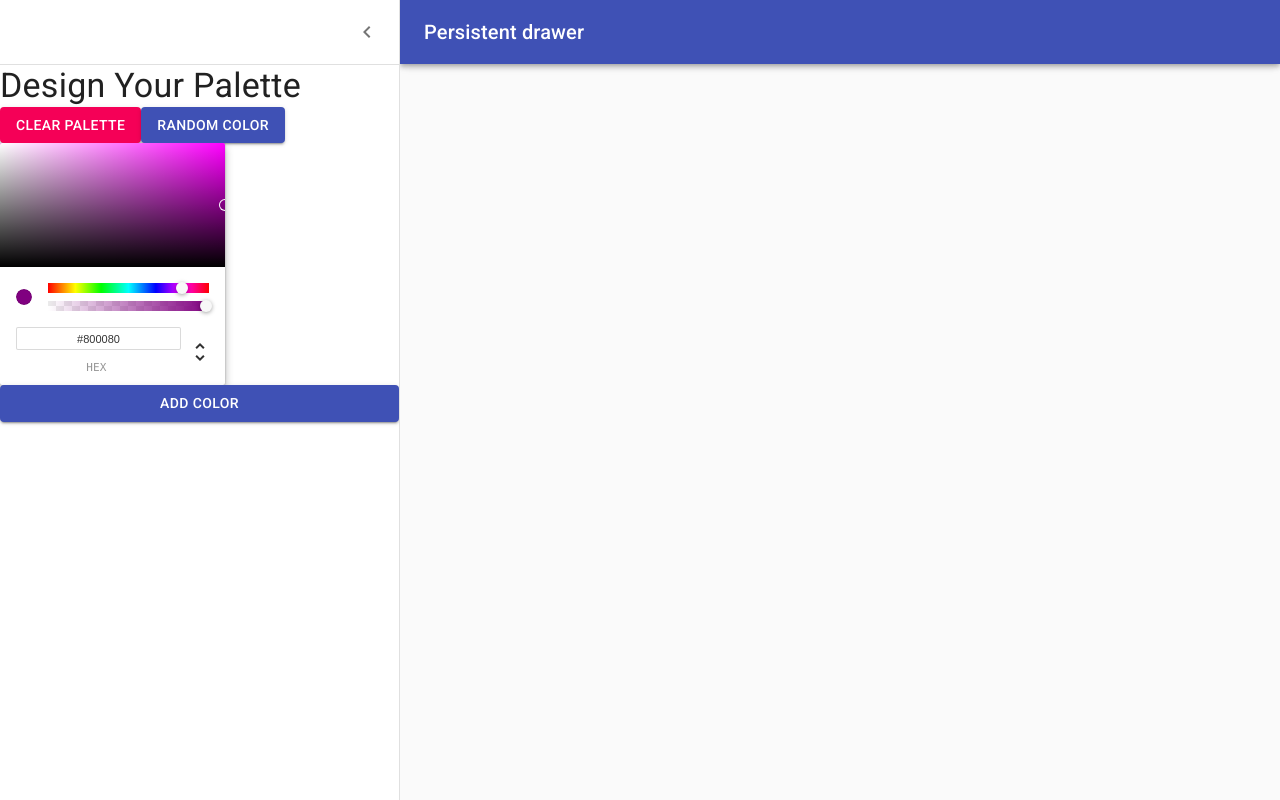
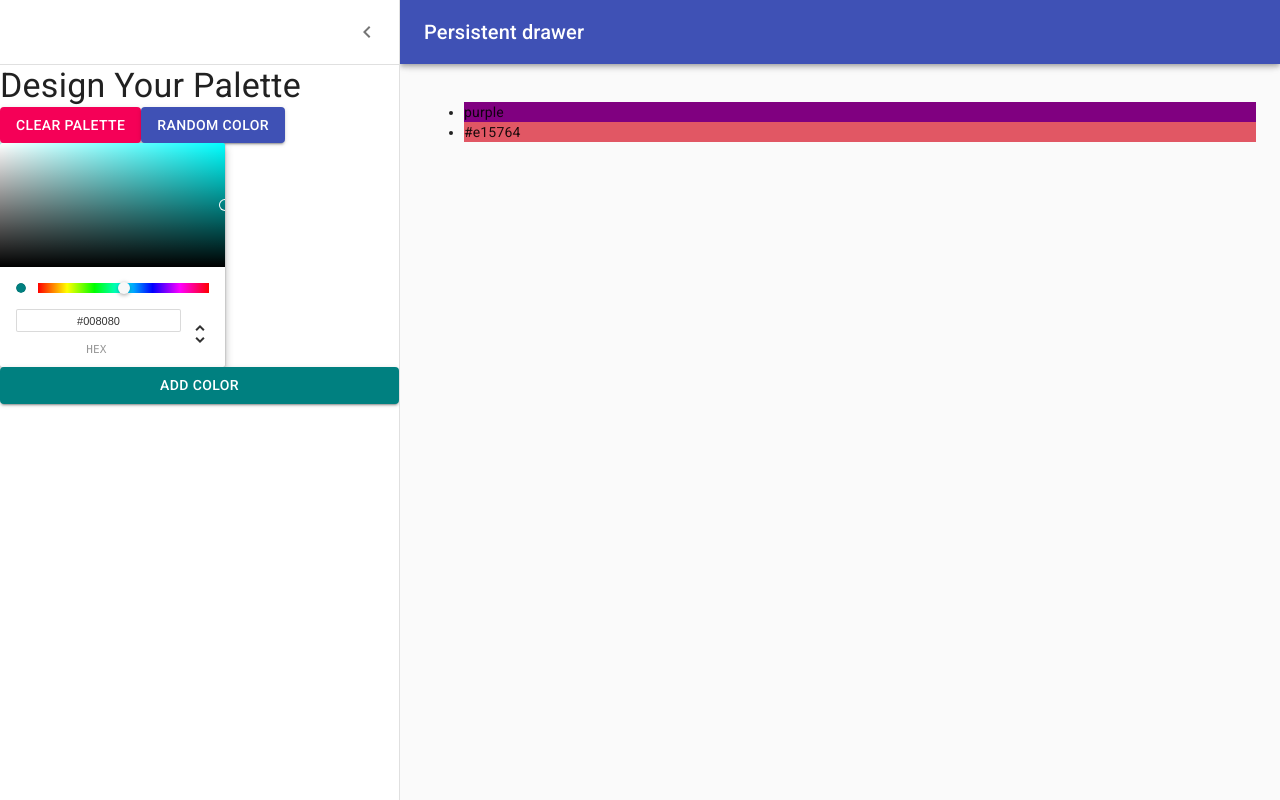
Before and after one commit to benjaminsinaiko/colors-app, a React (Create React App) app: page /palette/new in a window 1280 px wide. Both pictures are taken after a click on the button "Open drawer". Built offline with nearby package versions, Linux system fonts and the light colour scheme.

Commit message:
Connect colorPicker to button

```diff
--- a/src/NewPaletteForm.js
+++ b/src/NewPaletteForm.js
@@ -77,6 +77,8 @@ class NewPaletteForm extends Component {
     super(props);
     this.state = {
       open: false,
+      currentColor: 'teal',
+      colors: ['purple', '#e15764'],
     };
   }
 
@@ -88,9 +90,18 @@ class NewPaletteForm extends Component {
     this.setState({ open: false });
   };
 
+  updateCurrentColor = (newColor) => {
+    this.setState({ currentColor: newColor.hex }, () => {});
+  };
+
+  addNewColor = () => {
+    const { currentColor, colors } = this.state;
+    this.setState({ colors: [...colors, currentColor] });
+  };
+
   render() {
     const { classes } = this.props;
-    const { open } = this.state;
+    const { open, currentColor, colors } = this.state;
 
     return (
       <div className={classes.root}>
@@ -139,8 +150,17 @@ class NewPaletteForm extends Component {
               Random Color
             </Button>
           </div>
-          <ChromePicker color="purple" onChangeComplete={newColor => console.log(newColor)} />
-          <Button variant="contained" color="primary">
+          <ChromePicker
+            color={currentColor}
+            onChangeComplete={this.updateCurrentColor}
+            disableAlpha
+          />
+          <Button
+            variant="contained"
+            color="primary"
+            onClick={this.addNewColor}
+            style={{ backgroundColor: currentColor }}
+          >
             Add Color
           </Button>
         </Drawer>
@@ -150,6 +170,11 @@ class NewPaletteForm extends Component {
           })}
         >
           <div className={classes.drawerHeader} />
+          <ul>
+            {colors.map(color => (
+              <li style={{ backgroundColor: color }}>{color}</li>
+            ))}
+          </ul>
         </main>
       </div>
     );
```
